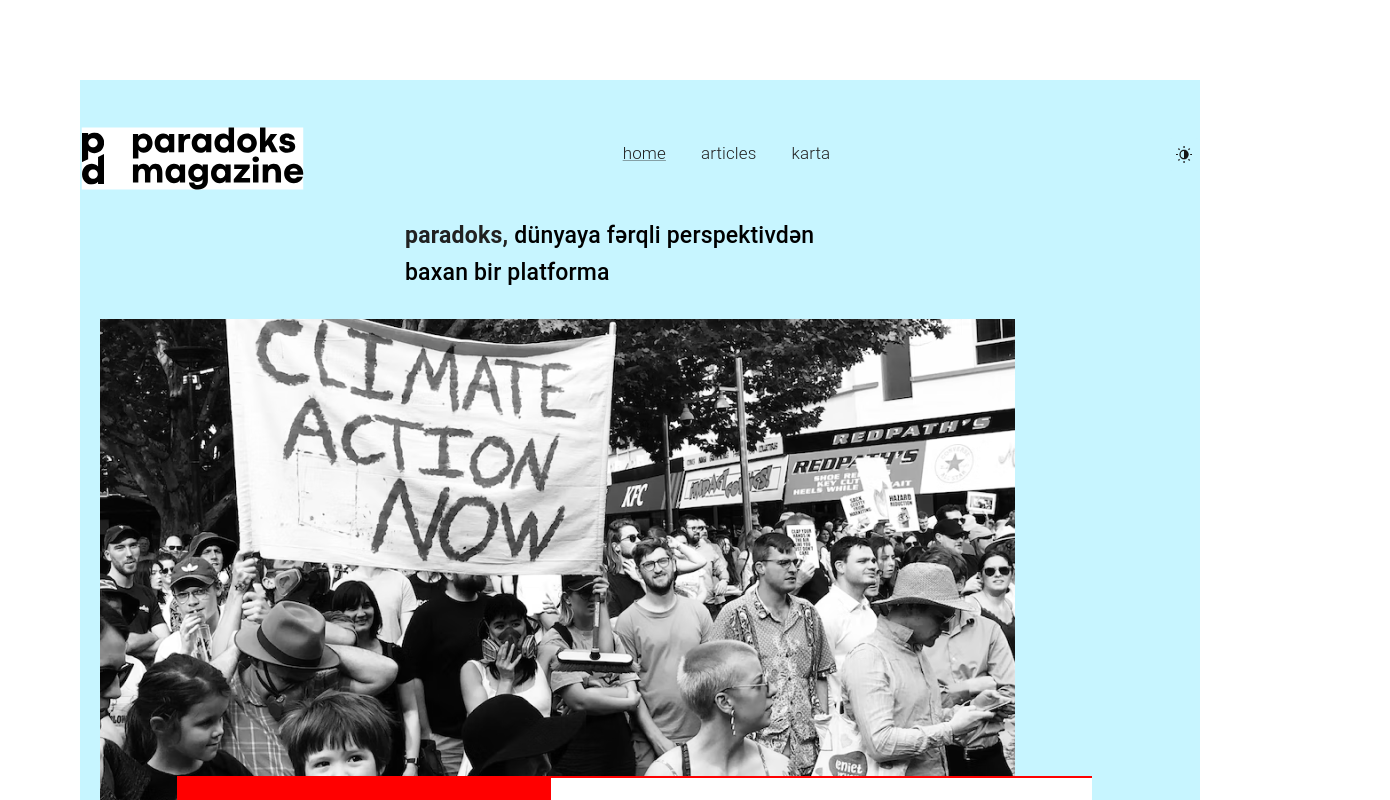
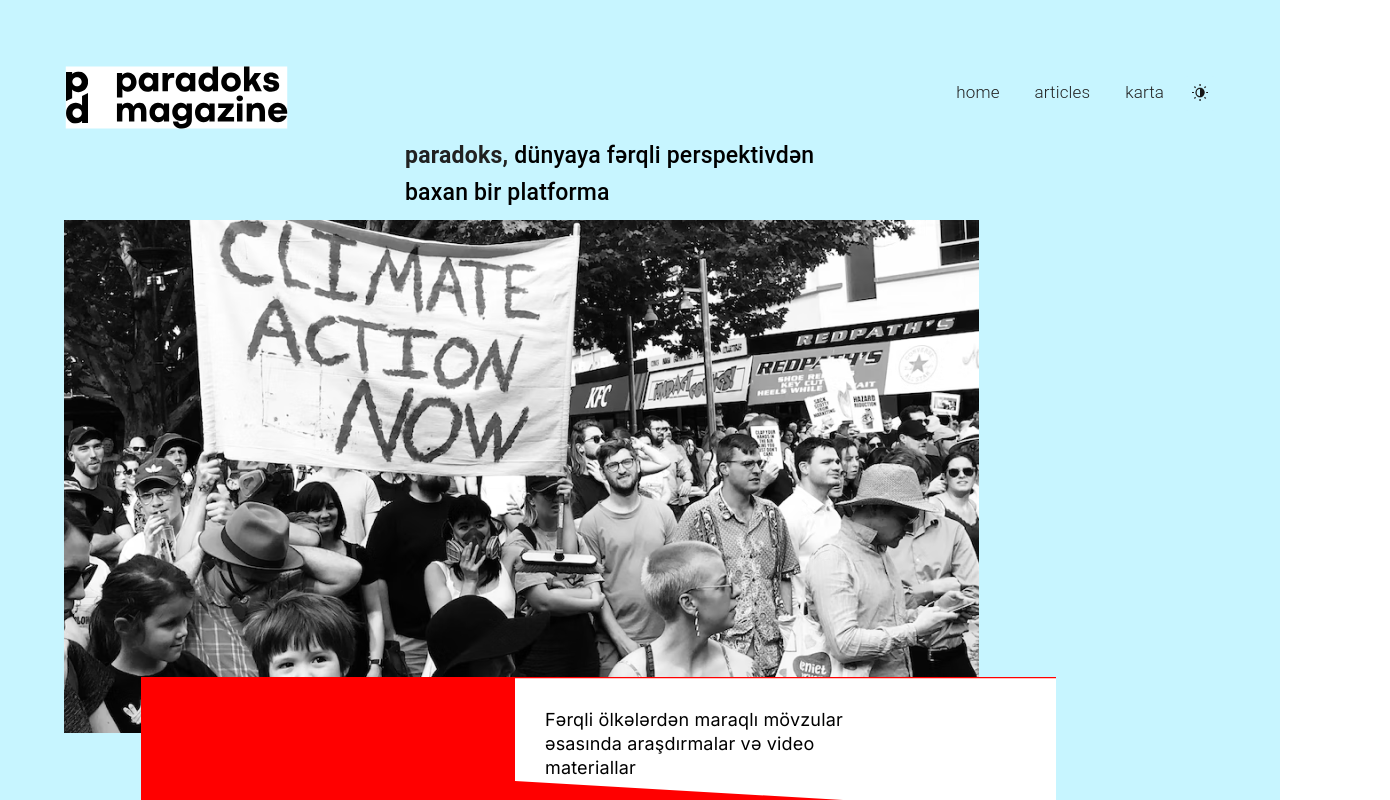
Before and after one commit to javidan-dot-com/paradoks-web, a Next.js app: page / in a window 1280 px wide. Shown: the top 800 px of the page, 1390 px wide, since content can reach past the window. Built offline with nearby package versions, Linux system fonts and the light colour scheme; a web font is replaced by a local one.

Commit message:
padding-for-each-scroll

```diff
--- a/modules/footer/Footer.styles.ts
+++ b/modules/footer/Footer.styles.ts
@@ -8,6 +8,9 @@ export const FooterStyles = (theme: Theme) => ({
 
 export const FooterContainerStyles = (theme: Theme) => ({
   display: "flex",
+  paddingRight: "4rem",
+  paddingLeft: "4rem",
+  paddingBottom: "4rem",
   flexDirection: "column",
   alignItems: "center",
   justifyContent: "center",
--- a/modules/nav/Navbar.styles.ts
+++ b/modules/nav/Navbar.styles.ts
@@ -3,10 +3,10 @@ import { Theme } from "@mui/material";
 export const NavbarContainerStyles = (theme: Theme) => ({
   display: "flex",
   justifyContent: "space-between",
+  paddingLeft: "4rem",
+  paddingRight: "4rem",
   alignItems: "center",
-  // gap: "2rem",
-  // padding: "0 2rem",
-  paddingTop: "1.7rem",
+  paddingTop: "4rem",
   height: "130px",
   width: "100%",
   backgroundColor: "#C7F5FF",
--- a/modules/nav/Navbar.tsx
+++ b/modules/nav/Navbar.tsx
@@ -18,7 +18,8 @@ function Navbar() {
     <Box sx={(theme) => NavbarContainerStyles(theme)}>
       <Box>
         <Link href="/">
-          <Box sx={{
+          <Box
+            sx={{
               display: "flex",
               width: "225px",
               height: "63px",
@@ -40,7 +41,8 @@ function Navbar() {
         </Link>
       </Box>
 
-      <Box sx={{
+      <Box
+        sx={{
           display: `${open ? "flex" : "none"}`,
           backgroundColor: "white",
           borderRadius: "10px",
@@ -58,7 +60,6 @@ function Navbar() {
         }}
       >
         MENU
-
         <ul>
           <li>
             <Link href="/home">
@@ -70,6 +71,7 @@ function Navbar() {
                   fontWeight: "350",
                   fontSize: "17px",
                   lineHeight: "24px",
+                  textDecoration: "none",
                 }}
               >
                 home
@@ -113,13 +115,12 @@ function Navbar() {
             </Link>
           </li>
         </ul>
-
       </Box>
 
-
+      <Box sx={{ display: "flex" }}>
         <Box sx={(theme) => NavbarLiStyles(theme)}>
           <li>
-          <Link href="/home">
+            <Link href="/home" sx={{ textDecoration: "none" }}>
               <Typography
                 variant="h6"
                 sx={{
@@ -128,6 +129,7 @@ function Navbar() {
                   fontWeight: "350",
                   fontSize: "17px",
                   lineHeight: "24px",
+                  textDecoration: "none",
                 }}
               >
                 home
@@ -192,7 +194,6 @@ function Navbar() {
           }}
           onClick={handleClick}
         >
-
           <Image
             priority
             src="/images/menu.png"
@@ -234,6 +235,7 @@ function Navbar() {
           </IconButton>
         </Box>
       </Box>
+    </Box>
   );
 }
 
--- a/modules/scroll-four/ScrollFour.styles.ts
+++ b/modules/scroll-four/ScrollFour.styles.ts
@@ -9,6 +9,8 @@ export const ScrollFourStyles = (theme: Theme) => ({
 
 export const ScrollFourContainerStyles = (theme: Theme) => ({
   display: "flex",
+  paddingRight: "4rem",
+  paddingLeft: "4rem",
   flexDirection: "column",
   alignItems: "center",
   justifyContent: "center",
--- a/modules/scroll-one/ScrollOne.styles.ts
+++ b/modules/scroll-one/ScrollOne.styles.ts
@@ -9,6 +9,8 @@ export const ScrollOneStyles = (theme: Theme) => ({
 
 export const ScrollOneContainerStyles = (theme: Theme) => ({
   display: "flex",
+  paddingRight: "4rem",
+  paddingLeft: "4rem",
   flexDirection: "column",
   justifyItems: "center",
   height: "100vh",
--- a/modules/scroll-one/ScrollOne.tsx
+++ b/modules/scroll-one/ScrollOne.tsx
@@ -45,7 +45,7 @@ const ScrollOne = () => {
           flexDirection: "row",
           width: "100%",
           height: "100vh",
-          padding: "20px",
+          // padding: "20px",
           backgroundColor: "#C7F5FF",
           color: "white",
         }}
--- a/modules/scroll-three/ScrollThree.styles.ts
+++ b/modules/scroll-three/ScrollThree.styles.ts
@@ -8,6 +8,8 @@ export const ScrollThreeStyles = (theme: Theme) => ({
 
 export const ScrollThreeContainerStyles = (theme: Theme) => ({
   display: "flex",
+  paddingRight: "4rem",
+  paddingLeft: "4rem",
   flexDirection: "column",
   alignItems: "center",
   justifyContent: "center",
--- a/modules/scroll-two/ScrollTwo.styles.ts
+++ b/modules/scroll-two/ScrollTwo.styles.ts
@@ -12,6 +12,8 @@ export const ScrollTwoContainerStyles = (theme: Theme) => ({
   height: "100vh",
   width: "100%",
   display: "flex",
+  paddingRight: "4rem",
+  paddingLeft: "4rem",
   justifyContent: "center",
   alignItems: "center",
   backgroundColor: "#E8FFD1",
--- a/modules/team/Team.styles.ts
+++ b/modules/team/Team.styles.ts
@@ -8,6 +8,8 @@ export const TeamStyles = (theme: Theme) => ({
 
 export const TeamContainerStyles = (theme: Theme) => ({
   display: "flex",
+  paddingRight: "4rem",
+  paddingLeft: "4rem",
   flexDirection: "column",
   alignItems: "center",
   justifyContent: "center",
--- a/pages/index.tsx
+++ b/pages/index.tsx
@@ -26,7 +26,6 @@ export default function Home() {
           display: "flex",
           flexDirection: "column",
           justifyContent: "center",
-          padding: "5rem",
           minHeight: "100vh",
         }}
       >
```
Lines whose indentation alone changed are shown as unchanged.
